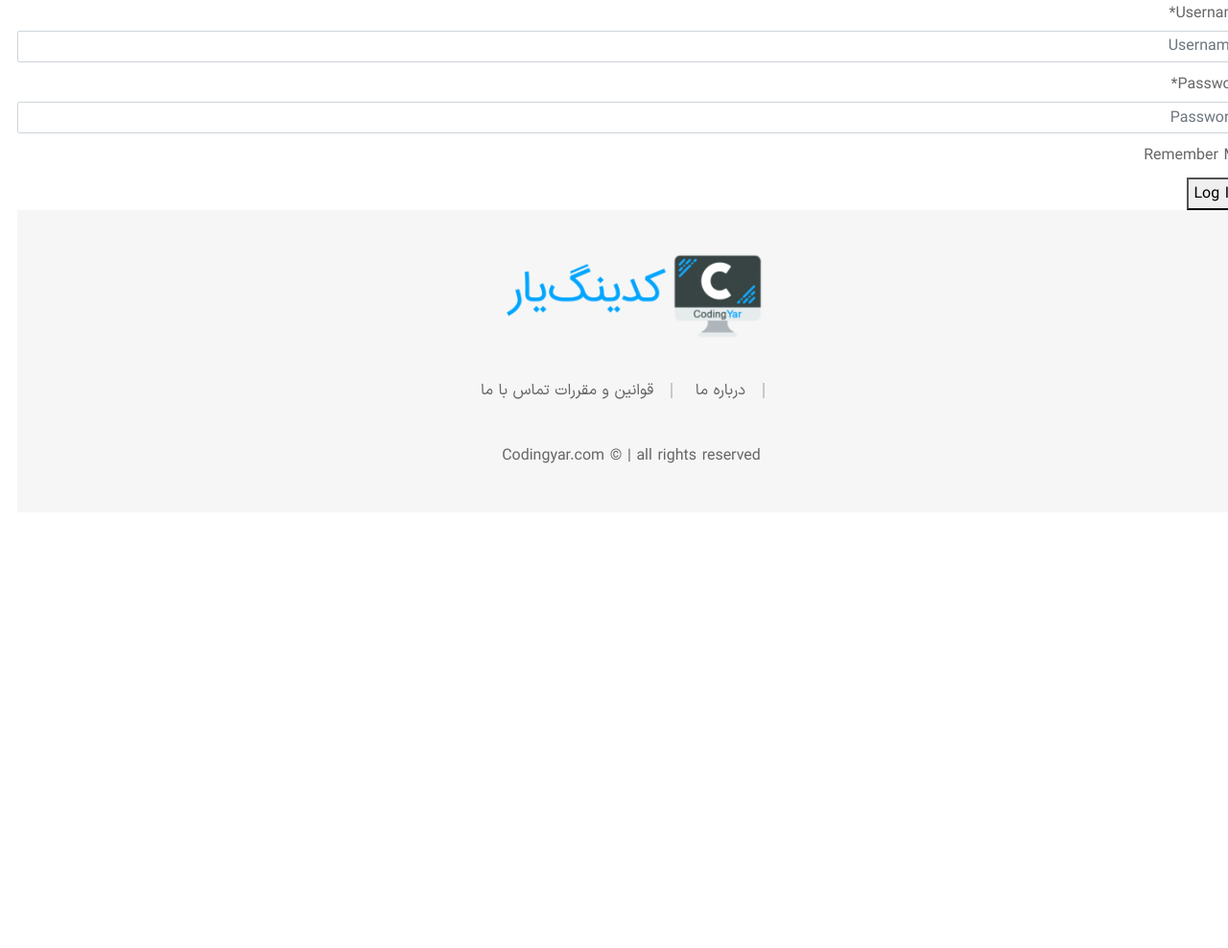
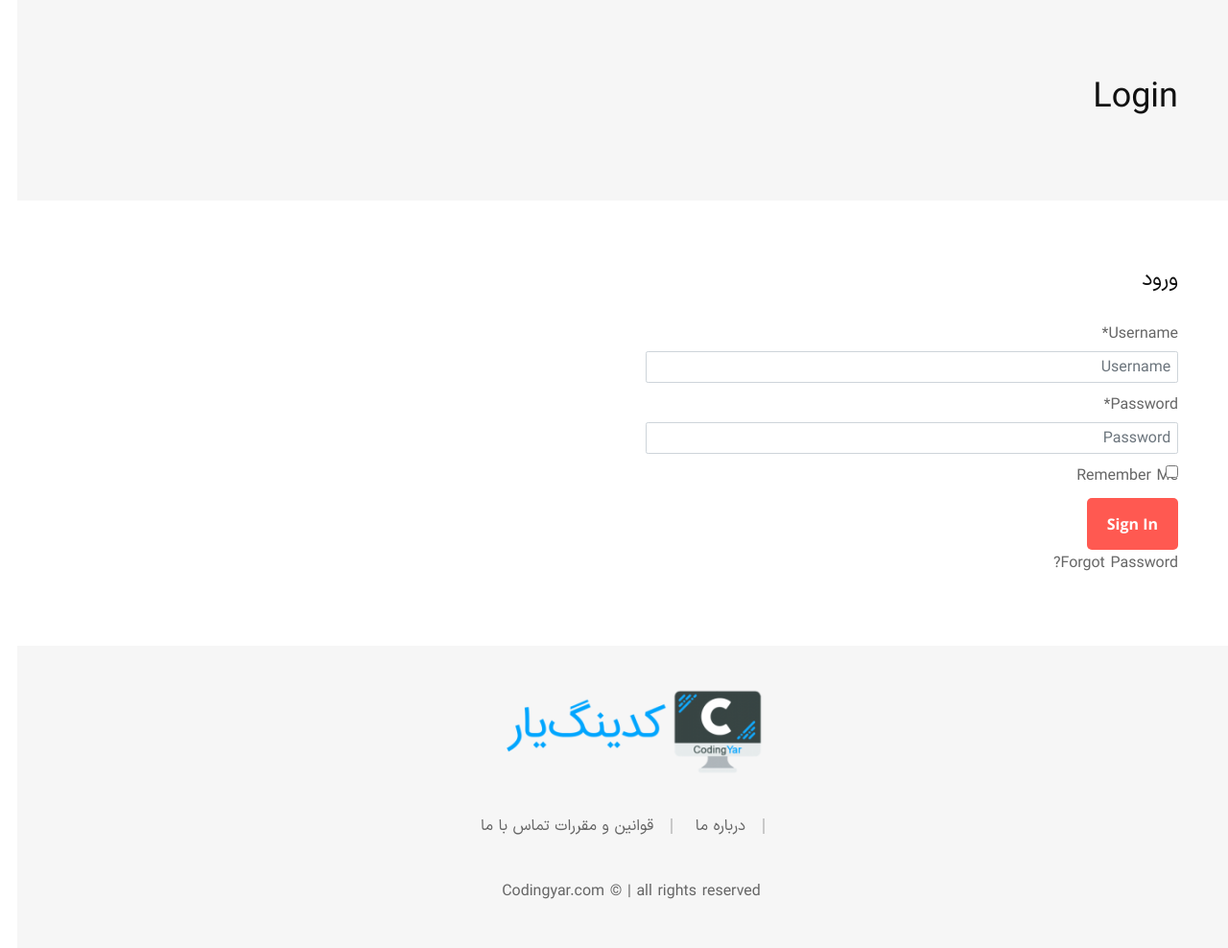
Before and after one commit to alisharafi88/online_shop, a Django app: page /accounts/login/ in a window 1280 px wide. Shown: the part 103-1091 px from the top of the page at 96% size. Before the commit the page ends 586 px from the top, so only its background shows below. Run offline with Django 4.2, Linux system fonts and the light colour scheme; parts of the project's set-up code (start-up, migrations or seed data) failed here and were passed over; some libraries are stand-ins or nearby versions; some web fonts are replaced.

Commit message:
customized all auth templates

```diff
--- a/templates/_base.html
+++ b/templates/_base.html
@@ -102,7 +102,7 @@
 								<a href="my-account.html" class="header-toolbar__btn">
 									<i class="flaticon flaticon-user"></i>
 								</a>
-								<ul class="user-info-menu">
+								<ul class="user-info-menu ">
 									{% if user.is_authenticated %}
 										<li>
 											<a class="text-right"
--- a/templates/account/email/email_confirmation_subject.txt
+++ b/templates/account/email/email_confirmation_subject.txt
@@ -1,4 +1,4 @@
 {% load i18n %}
-{% autoescapepff%}
-{% block trans%} Please confirm your email {% end block%}
+{% autoescape off %}
+{% blocktrans %}Please Confirm Your E-mail Address{% endblocktrans %}
 {% endautoescape %}
--- a/templates/account/login.html
+++ b/templates/account/login.html
@@ -1,14 +1,70 @@
 {% extends '_base.html' %}
+{% load i18n %}
+
+{% load account %}
 {% load crispy_forms_tags %}
 {% block title %}
-	Log In
+{% translate 'Log In' %}
 {% endblock %}
 
 {% block content %}
-	<form method="post">
-		{% csrf_token %}
-		{{ form|crispy }}
-		<button type="submit">Log In</button>
+	<!-- Breadcrumb area Start -->
+	<div class="breadcrumb-area bg-color ptb--90" data-bg-color="#f6f6f6">
+		<div class="container">
+			<div class="row">
+				<div class="col-12">
+					<div class="d-flex justify-content-between align-items-center flex-sm-row flex-column">
+						<h1 class="page-title"> {% translate 'Login' %} </h1>
+					</div>
+				</div>
+			</div>
+		</div>
+	</div>
+	<!-- Breadcrumb area End -->
 
-	</form>
+	<!-- Main Content Wrapper Start -->
+	<div class="main-content-wrapper">
+		<div class="page-content-inner pt--75 pb--80">
+			<div class="container">
+				<div class="row">
+					<div class="col-md-6 mb-sm--50">
+						<div class="login-box">
+							<h3 class="heading__tertiary mb--30">ورود</h3>
+							<form class="form form--login" method="POST" action="{% url 'account_login' %}">
+								{% csrf_token %}
+								{{ form|crispy }}
+								{% if redirect_field_value %}
+									<input type="hidden" name="{{ redirect_field_name }}"
+									       value="{{ redirect_field_value }}"/>
+								{% endif %}
+								<div class="form__group">
+									<button class="btn-submit" type="submit">{% trans "Sign In" %}</button>
+								</div>
+								<a class="forgot-pass"
+								   href="{% url 'account_reset_password' %}">{% trans "Forgot Password?" %}
+								</a>
+							</form>
+							{#							                                <form class="form form--login" action="{% url 'account_login' %}">#}
+							{#								                                {% csrf_token %}#}
+							{#							                                    <div class="form__group mb--20">#}
+							{#							                                        <label class="form__label form__label--2" for="username_email">{% trans 'Log In' %} <span class="required">*</span></label>#}
+							{#							                                        <input type="text" class="form__input form__input--2" id="username_email" name="username">#}
+							{#							                                    </div>#}
+							{#							                                    <div class="form__group mb--20">#}
+							{#							                                       <label class="form__label form__label--2" for="login_password">رمز عبور <span class="required">*</span></label>#}
+							{#							                                        <input type="password" class="form__input form__input--2" id="login_password" name="password">#}
+							{#							                                    </div>#}
+							{#							                                    <a class="forgot-pass" href="#">فراموشی رمز عبور؟</a>#}
+							{#							                                    <div class="d-flex align-items-center mt--20">#}
+							{#							                                        <div class="form__group">#}
+							{#							                                            <input type="submit" value="ورود" class="btn-submit">#}
+							{#							                                        </div>#}
+							{#							                                    </div>#}
+							{#							                                </form>#}
+						</div>
+					</div>
+				</div>
+			</div>
+		</div>
+	</div>
 {% endblock %}
```
Also changed, not shown: accounts/forms.py (+21 -0 lines), templates/account/email/email_confirmation_message.txt (+7 -6 lines), templates/account/password_reset.html (added, +43 -0 lines), templates/account/password_reset_done.html (added, +42 -0 lines), templates/account/signup.html (added, +49 -0 lines), templates/account/singup.html (deleted, +0 -14 lines).
